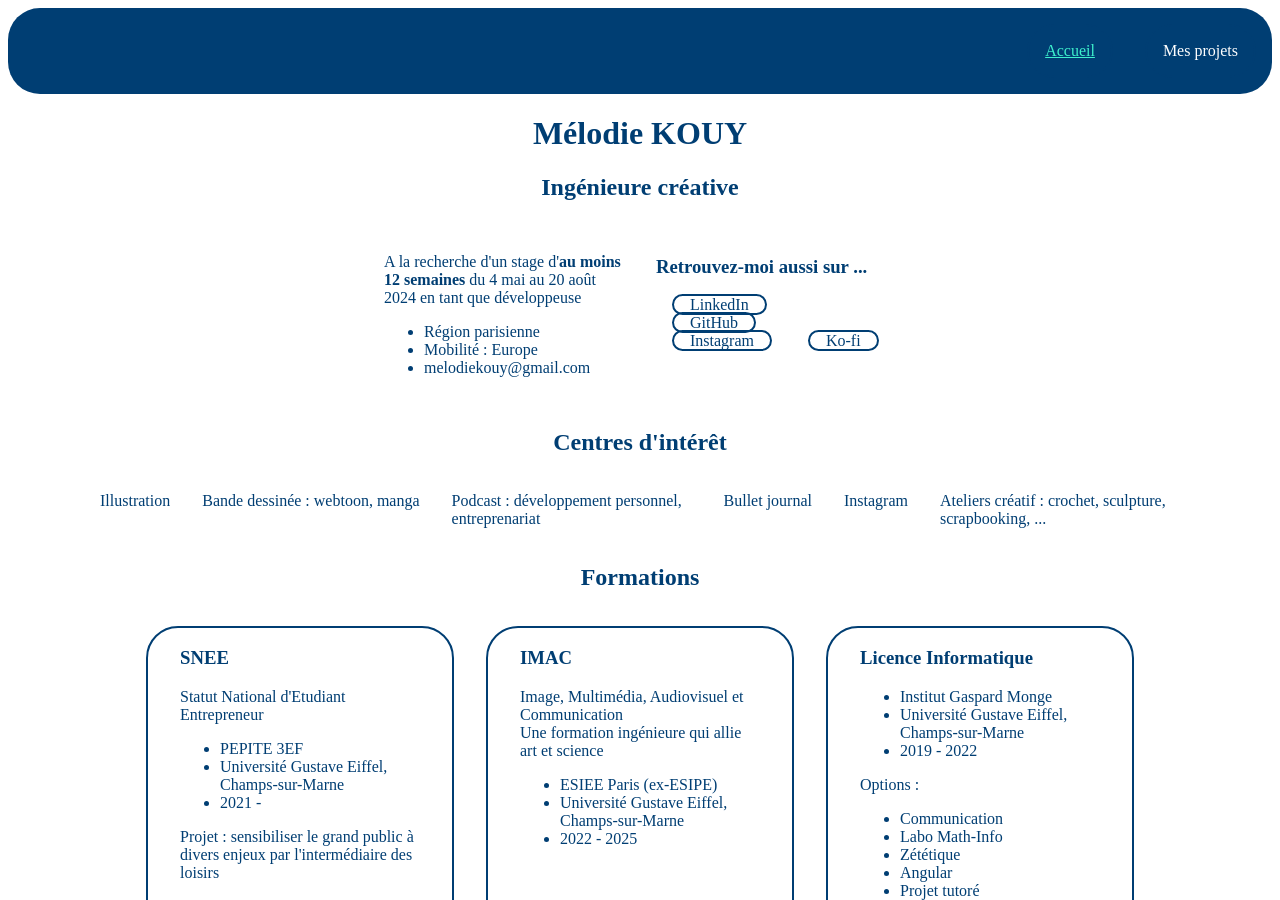
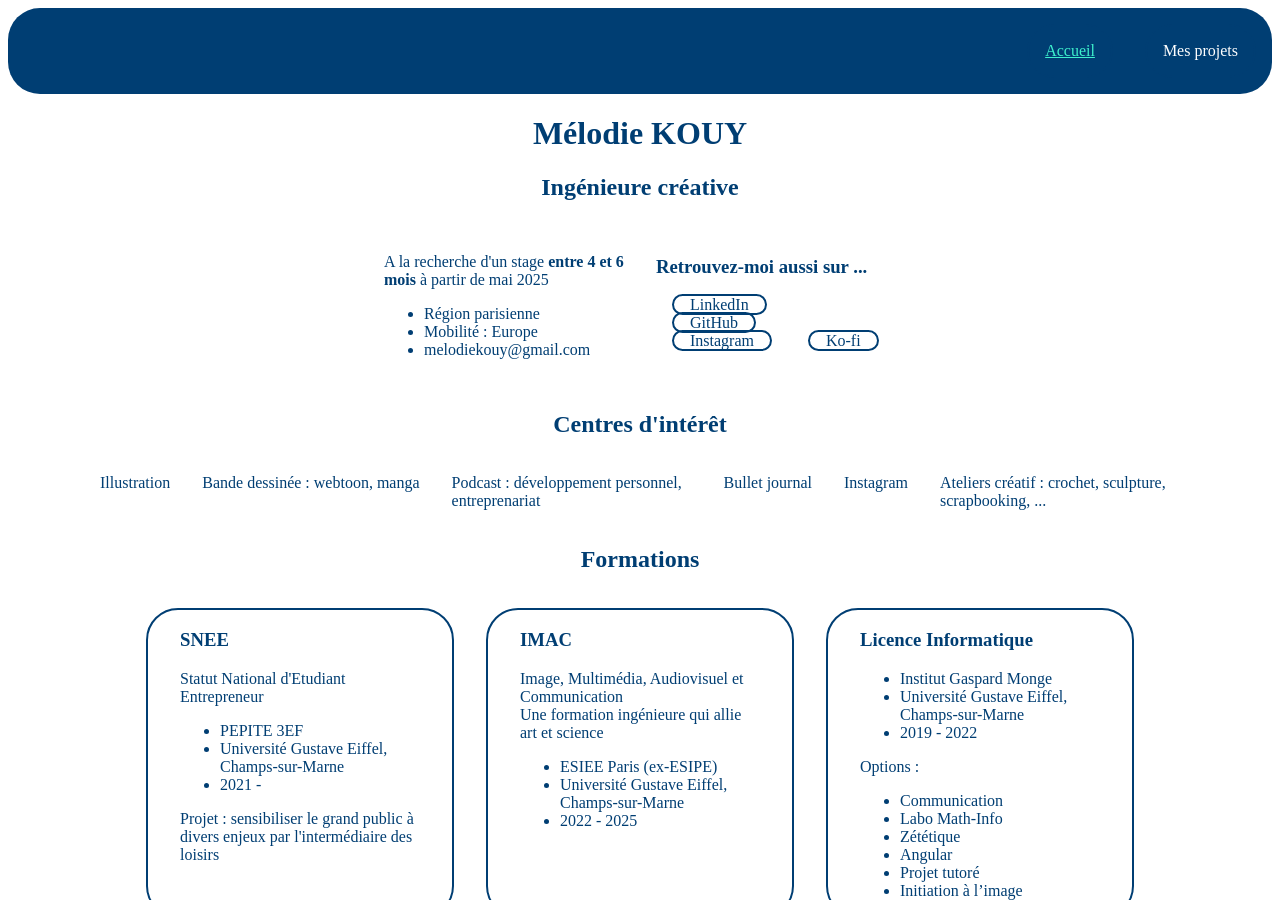
Before and after one commit to Melokye/Melokye.github.io, a Jekyll site: the page built from index.html, in a window 1280 px wide and 900 px high. Built offline with Jekyll 4.4.1, drawn with Linux system fonts in a browser that asks for light colours.

```diff
--- a/index.html
+++ b/index.html
@@ -6,15 +6,16 @@ layout: default
 title: Mélodie KOUY
 ---
 
-<!-- # TODO insert favicon -->
+<!-- # TODO insert favicon
+    TODO nouvelle charte : https://coolors.co/eb5160-8acb88-aec5eb-3d405b-fae8eb
+-->
 <h2>Ingénieure créative  </h2>
 <div class="gallery">
     <div class="box">
         <p>
             A la recherche d'un stage
-            d'<strong>au moins 12 semaines</strong>
-            du 4 mai au 20 août 2024
-            en tant que développeuse
+            <strong>entre 4 et 6 mois</strong>
+            à partir de mai 2025
         </p>
 
         <ul>
```
Also changed, not shown: collections/_projects/tutorat_L1.md (+2 -3 lines).
